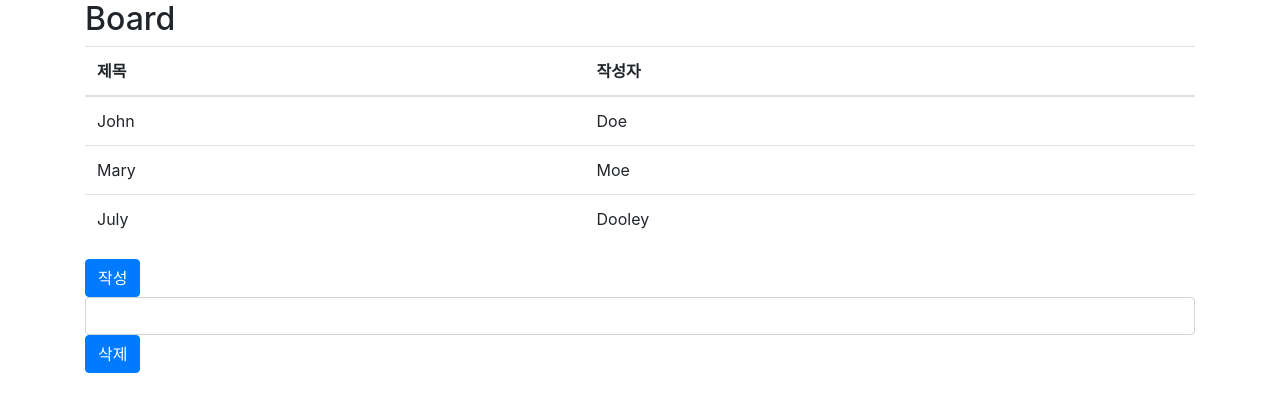
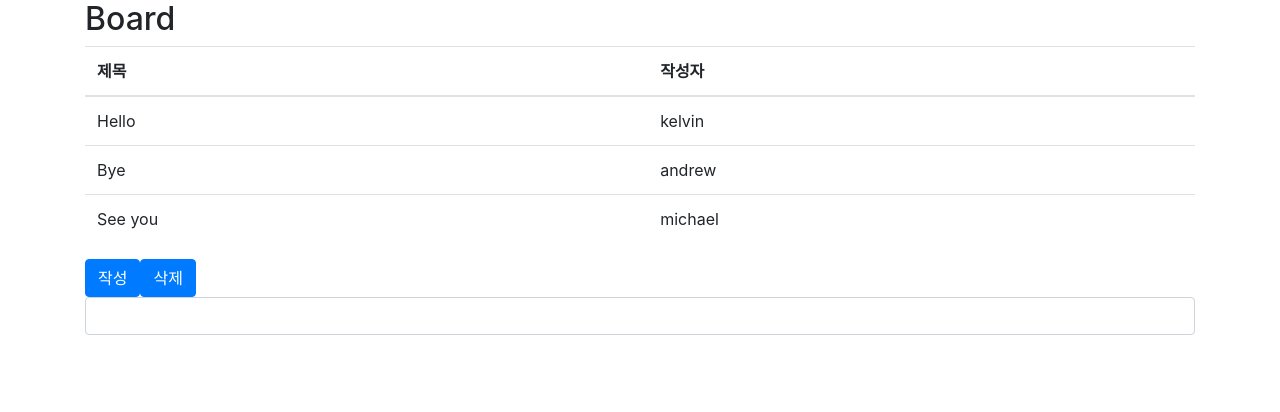
Before and after one commit to kelvinchoi26/web-midterm-test-new, a Flask app: page /board in a window 1280 px wide. Shown: the top 412 px of the page. Run offline with Flask 2, Linux system fonts and the light colour scheme; parts of the project's set-up code (start-up, migrations or seed data) failed here and were passed over; some libraries are stand-ins or nearby versions.

Commit message:
post_page완성, board_page수정

```diff
--- a/app.py
+++ b/app.py
@@ -58,6 +58,14 @@ def writing():
 def board():
     return render_template('board.html')
 
+@app.route('/post')
+def post():
+    return render_template('post.html')
+
+@app.route('/author')
+def author():
+    return render_template('author.html')
+
 @app.errorhandler(404)
 def page_not_found(e):
     return render_template('404.html'), 404
--- a/templates/board.html
+++ b/templates/board.html
@@ -1,7 +1,7 @@
 <!DOCTYPE html>
 <html lang="en">
 <head>
-  <title>Bootstrap Example</title>
+  <title>Board</title>
   <meta charset="utf-8">
   <meta name="viewport" content="width=device-width, initial-scale=1">
   <link rel="stylesheet" href="https://maxcdn.bootstrapcdn.com/bootstrap/4.5.2/css/bootstrap.min.css">
@@ -22,20 +22,20 @@
     </thead>
     <tbody>
       <tr>
-        <td>John</td>
-        <td>Doe</td>
+        <td>Hello</td>
+        <td>kelvin</td>
       </tr>
       <tr>
-        <td>Mary</td>
-        <td>Moe</td>
+        <td>Bye</td>
+        <td>andrew</td>
       </tr>
       <tr>
-        <td>July</td>
-        <td>Dooley</td>
+        <td>See you</td>
+        <td>michael</td>
       </tr>
     </tbody>
   </table>
-    <button type="submit" class="btn btn-primary">작성</button><input type="text" class="form-control" id="usr" name="title"><button type="submit" class="btn btn-primary">삭제</button>
+    <button type="submit" class="btn btn-primary">작성</button><button type="submit" class="btn btn-primary">삭제</button><input type="text" class="form-control" id="usr" name="title">
 </div>
 
 </body>
```
Also changed, not shown: templates/post.html (added, +33 -0 lines).
